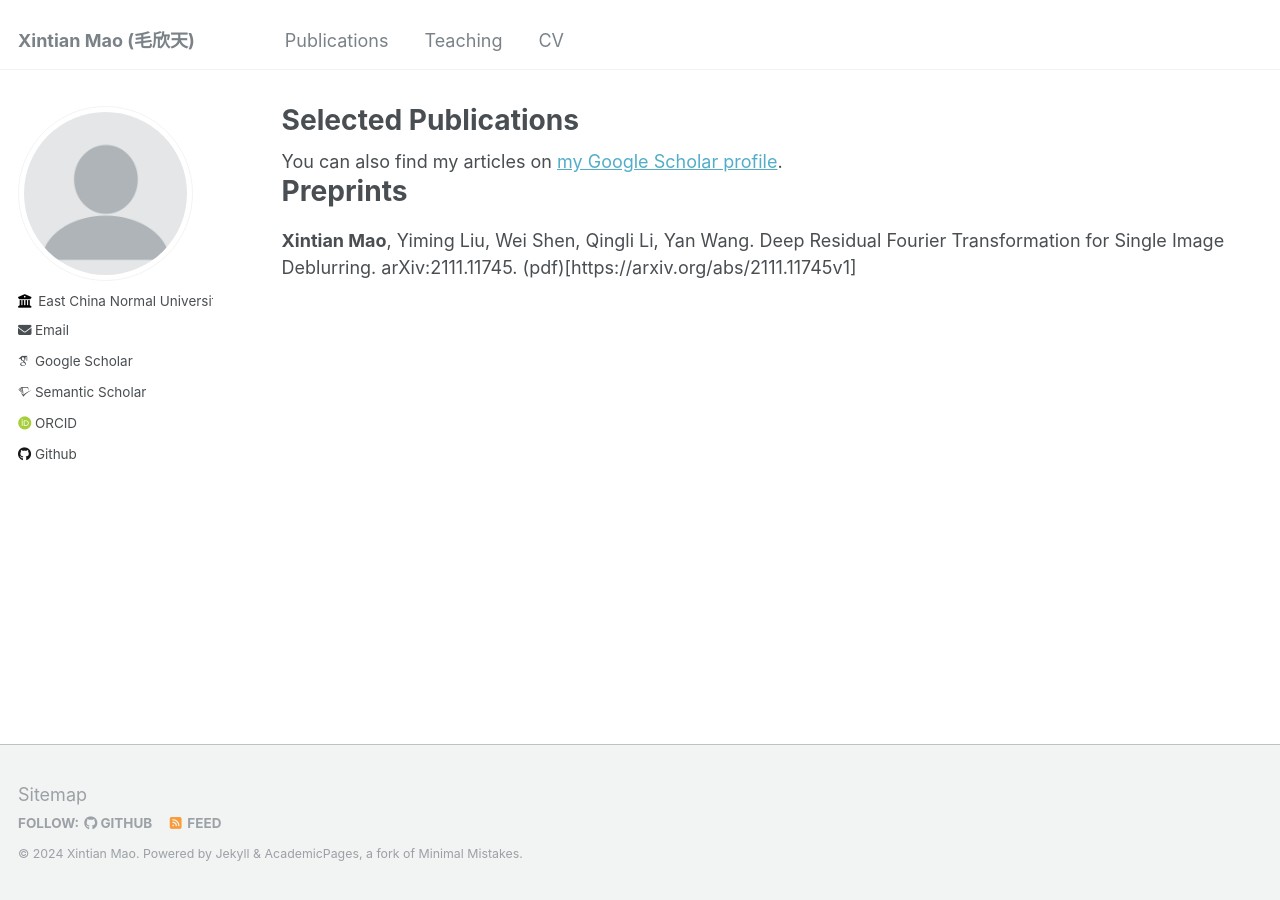
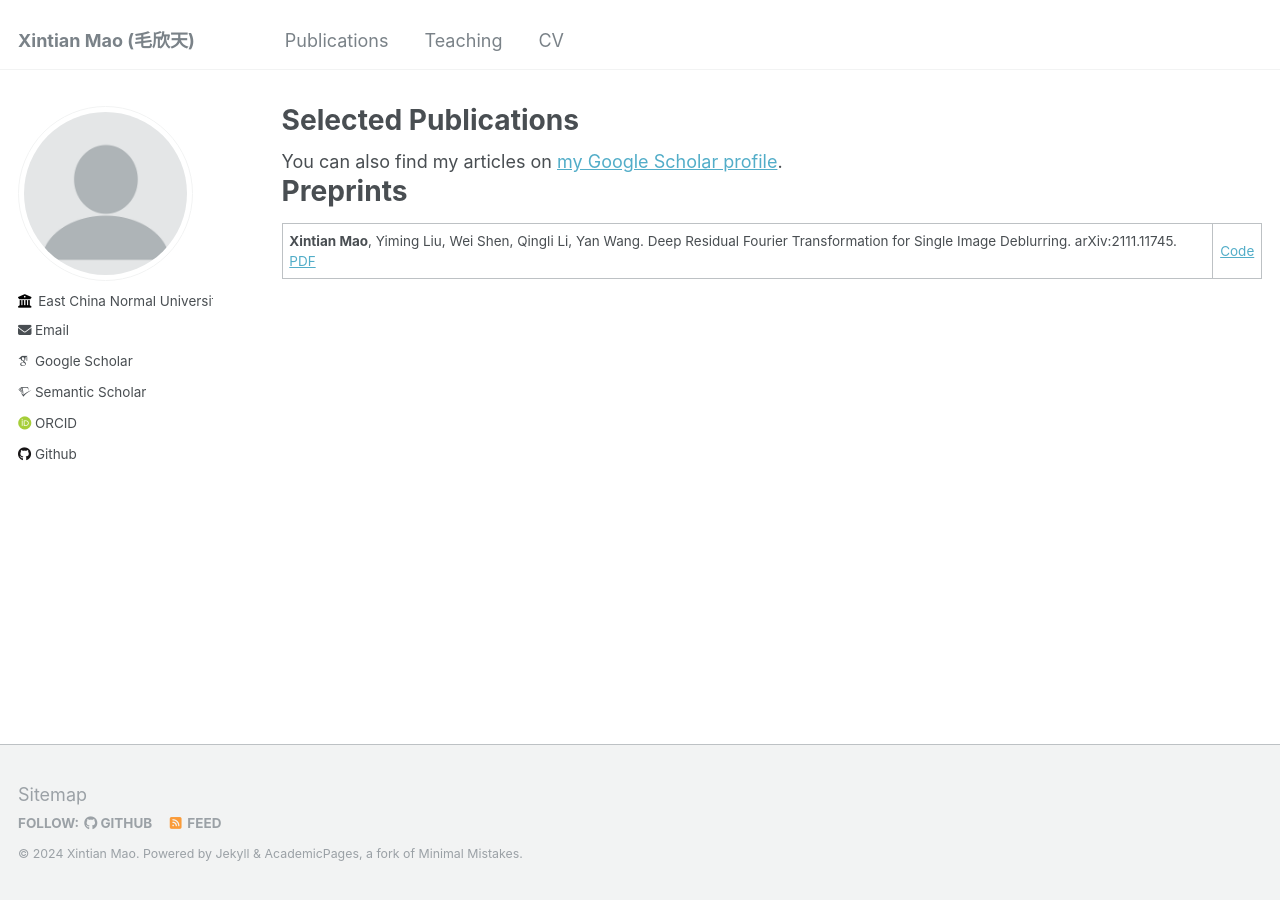
Before and after one commit to INVOKERer/INVOKERer.github.io, a Jekyll site: the page built from _pages/publications.md, in a window 1280 px wide. Built offline with Jekyll 4.4.1, drawn with Linux system fonts in a browser that asks for light colours; some web fonts are replaced.

Commit message:
Update publications.md

```diff
--- a/_pages/publications.md
+++ b/_pages/publications.md
@@ -12,4 +12,4 @@ author_profile: true
 
 # Preprints
 
-**Xintian Mao**, Yiming Liu, Wei Shen, Qingli Li, Yan Wang. Deep Residual Fourier Transformation for Single Image Deblurring. arXiv:2111.11745. (pdf)[https://arxiv.org/abs/2111.11745v1]
+**Xintian Mao**, Yiming Liu, Wei Shen, Qingli Li, Yan Wang. Deep Residual Fourier Transformation for Single Image Deblurring. arXiv:2111.11745. [PDF](https://arxiv.org/abs/2111.11745v1)  | [Code](https://github.com/DeepMed-Lab-ECNU/Single-Image-Deblur)
```
